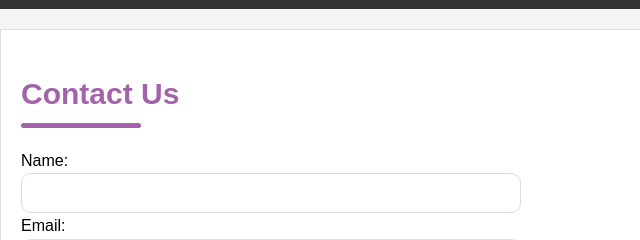
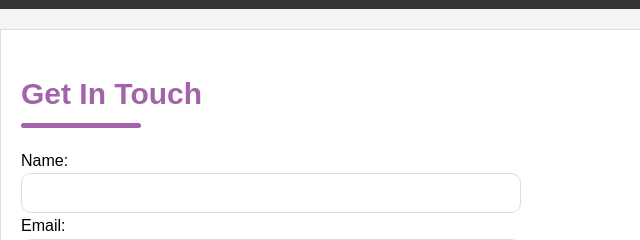
Before and after one commit to MyCareer24/gracitcicdpipeline, a plain HTML site: page index.html in a window 1280 px wide. Both pictures are taken after a click on the link "Contact". Shown: the part 120-360 px from the top of the page, 0-640 px from the left. Drawn offline with Linux system fonts and the light colour scheme.

Commit message:
Update index.html

```diff
--- a/index.html
+++ b/index.html
@@ -90,7 +90,7 @@
             <div class="contact-container">
                 <!-- Left side: Form -->
                 <div class="contact-form">
-                    <h2>Contact Us</h2>
+                    <h2>Get In Touch</h2>
                     <div class="header-ruler"></div> <!-- Ruler under the header -->
                     <form action="https://api.web3forms.com/submit" method="POST">
                         <input type="hidden" name="access_key" value="298a7dc5-d0e2-45db-a279-4ebf0ec95cfa">
```
